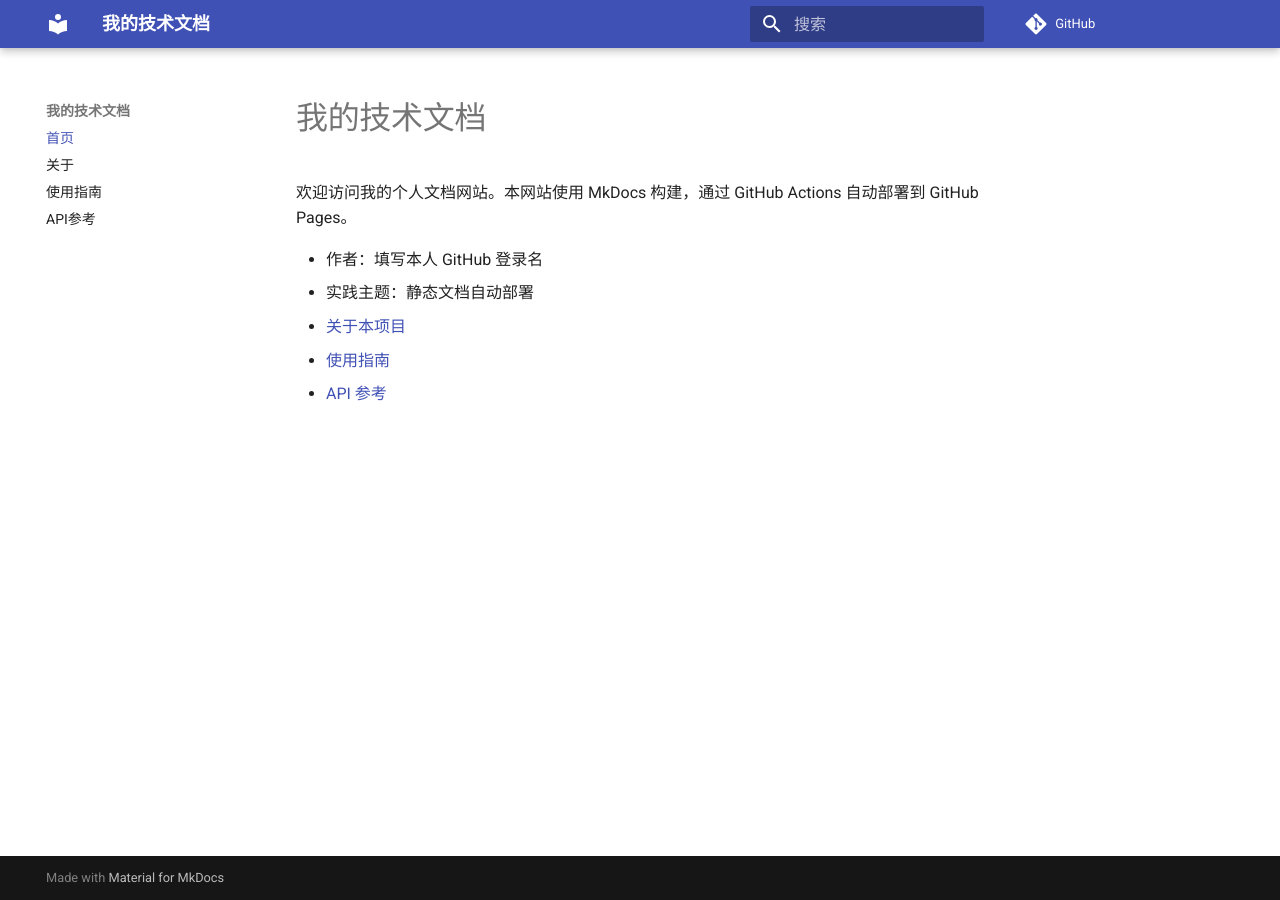
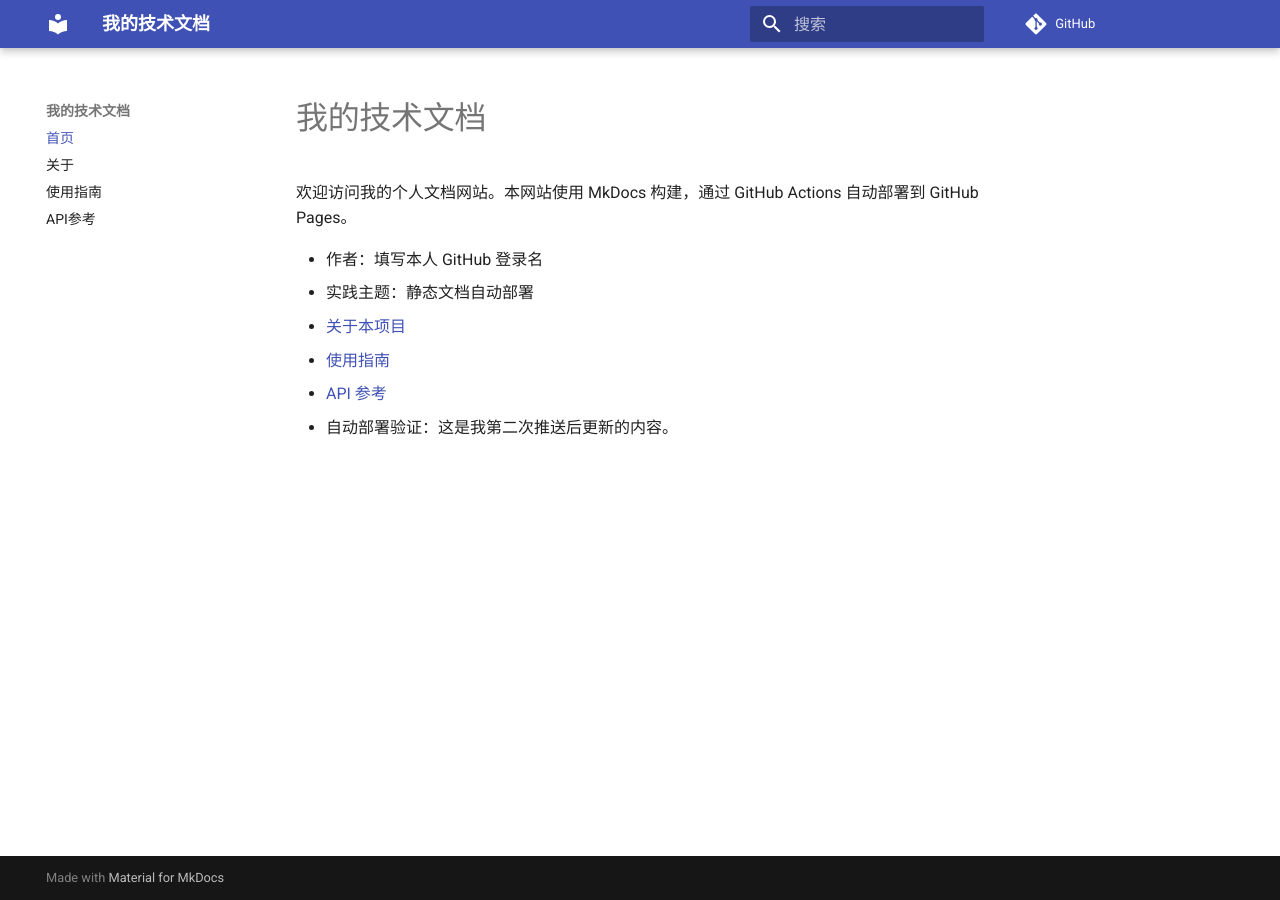
Before and after one commit to Wurnn/my-docs, an MkDocs documentation site: the page built from docs/index.md, in a window 1280 px wide. Built offline with MkDocs 1.6.1 and Material for MkDocs 9.7.7, drawn with Linux system fonts in a browser that asks for light colours; comment, search, counter and statistics services are not loaded.

Commit message:
Update index.md

```diff
--- a/docs/index.md
+++ b/docs/index.md
@@ -7,3 +7,5 @@
 - [关于本项目](about.md)
 - [使用指南](guide.md)
 - [API 参考](api.md)
+
+- 自动部署验证：这是我第二次推送后更新的内容。
```
